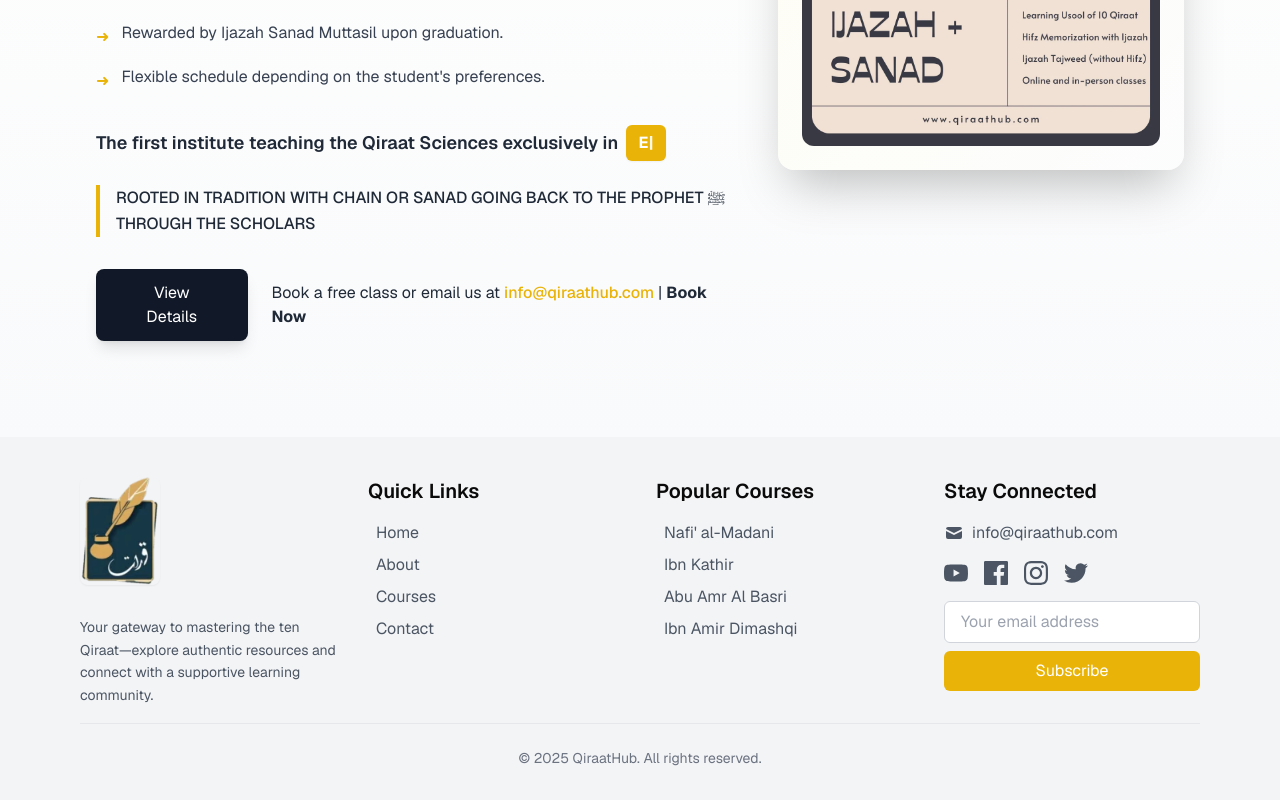
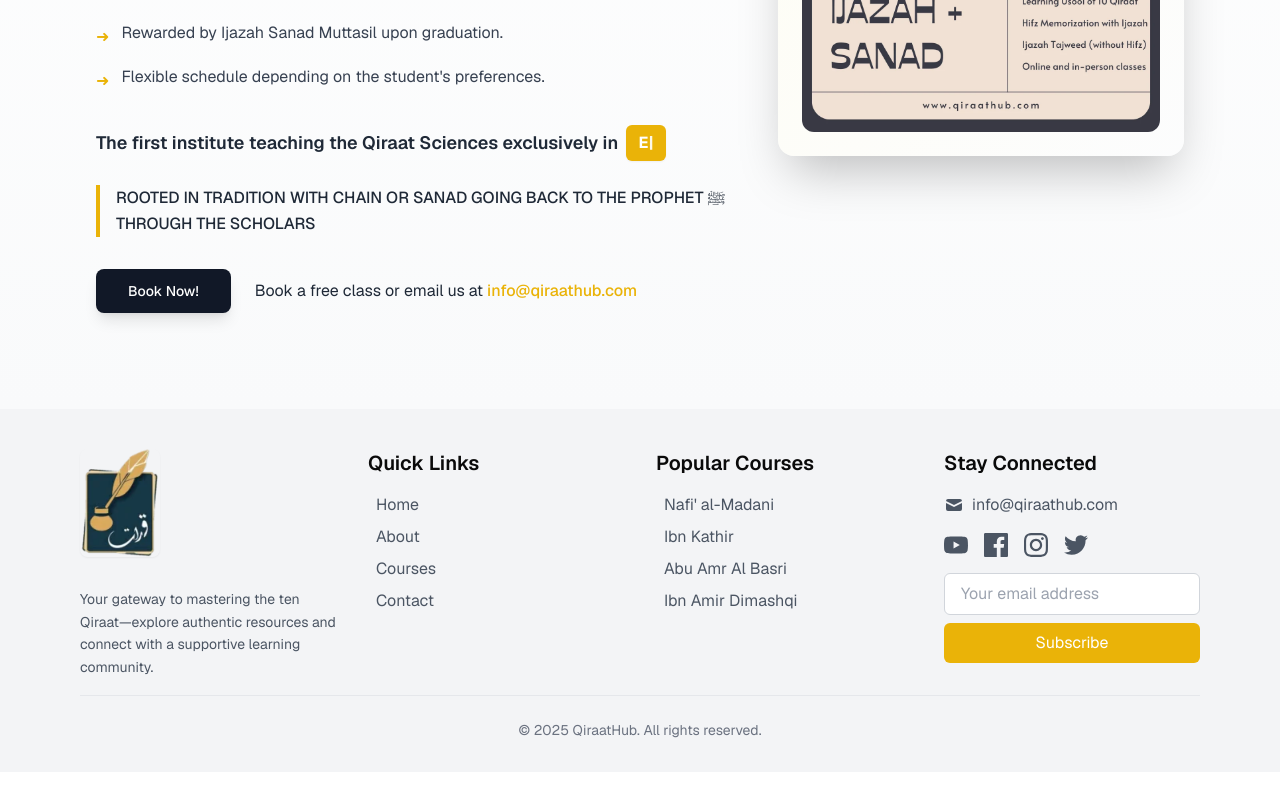
Before and after one commit to rehan-code/qiraathub-academy, a Next.js app: page / in a window 1280 px wide. Shown: the part 824-1624 px from the top of the page. After the commit the page ends 1596 px from the top, so only its background shows below. Built offline with nearby package versions, Linux system fonts and the light colour scheme; no server answers.

Commit message:
made popular courses button functional

```diff
--- a/app/components/popular-course.tsx
+++ b/app/components/popular-course.tsx
@@ -1,5 +1,6 @@
 import Image from 'next/image';
 import TypingAnimation from './typing-animation';
+import { Button } from '@/components/ui/button';
 
 export default function PopularCourse() {
   return (
@@ -52,15 +53,18 @@
             </div>
 
             <div className="flex flex-col sm:flex-row items-start sm:items-center gap-6">
-              <button className="bg-gray-900 text-white px-8 py-3 rounded-lg hover:bg-gray-800 transition-colors shadow-lg hover:shadow-xl transform hover:-translate-y-0.5 duration-200">
-                View Details
-              </button>
+              <Button
+                asChild
+                size="lg"
+                className="bg-gray-900 text-white px-8 py-3 rounded-lg hover:bg-gray-800 transition-colors shadow-lg hover:shadow-xl transform hover:-translate-y-0.5 duration-200"
+              >
+                <a href="/book-appointment">Book Now!</a>
+              </Button>
               <div className="text-gray-800">
                 Book a free class or email us at{' '}
                 <a href="mailto:info@qiraathub.com" className="text-yellow-500 hover:text-yellow-600 font-medium hover:underline transition-colors">
                   info@qiraathub.com
                 </a>
-                {' '}| <span className="font-bold hover:text-yellow-500 cursor-pointer transition-colors">Book Now</span>
               </div>
             </div>
           </div>
```
